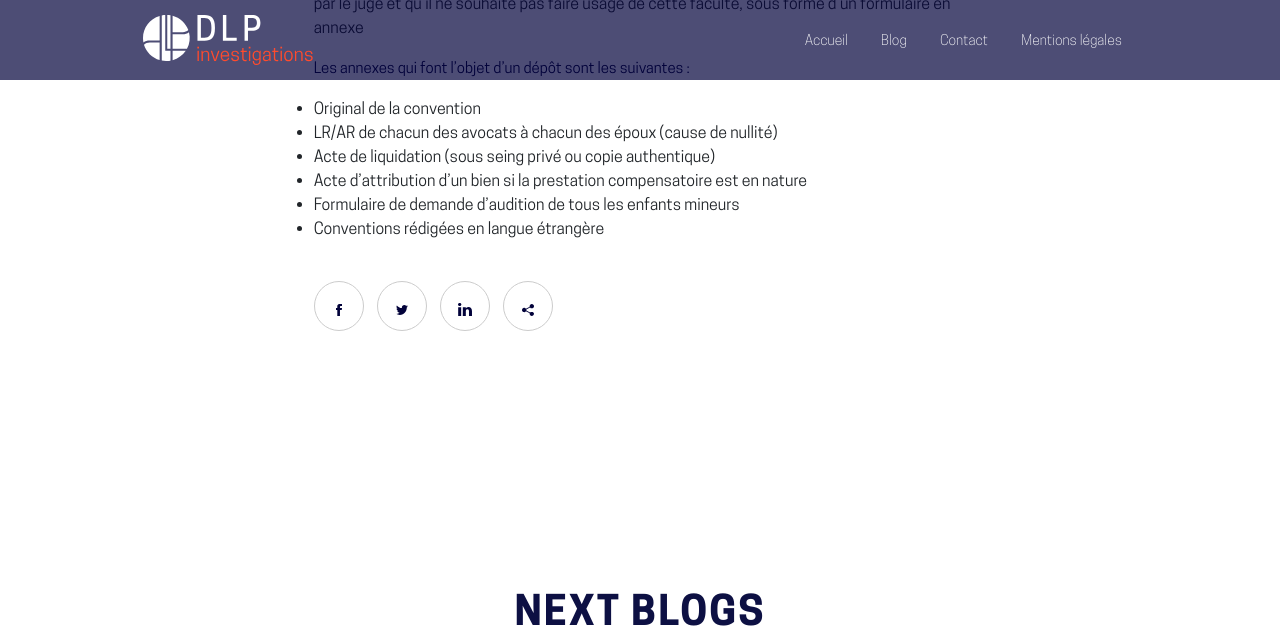
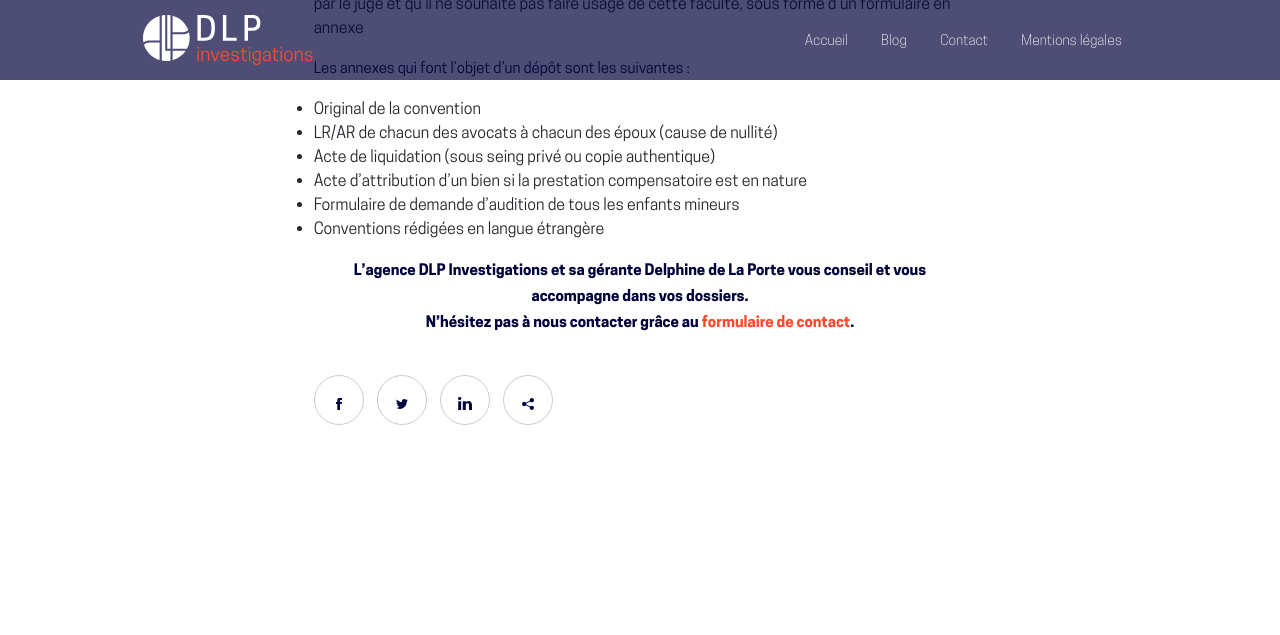
Before and after one commit to lobo-studio/dpl_investigation, a Jekyll site: the page built from _posts/2018-03-26-le-divorce-par-consentement-mutuel-ou-à-lamiable.md, in a window 1280 px wide and 900 px high, scrolled down 2257 px, cut to the strip 0-635 px from the top of the window. Built offline with Jekyll 4.4.1, drawn with Linux system fonts in a browser that asks for light colours; nearby versions of some CDN libraries; some of the changed text lies outside the part shown.

Commit message:
Moved '_posts/2018-03-26-le-divorce-par-consentement-mutuel-ou-à-lrsquoamiable.md' to '_posts/2018-03-26-le-divorce-par-consentement-mutuel-ou-à-lamiable.md' via CloudCannon

```diff
--- a/_posts/2018-03-26-le-divorce-par-consentement-mutuel-ou-à-lrsquoamiable.md
+++ b/_posts/2018-03-26-le-divorce-par-consentement-mutuel-ou-à-lamiable.md
@@ -1,6 +1,6 @@
 ---
 id: 244
-title: Le divorce par consentement mutuel ou à l&rsquo;amiable
+title: Le divorce par consentement mutuel ou à l'amiable
 date: 2018-03-26 10:00:00
 author: Delphine
 layout: post
@@ -83,3 +83,6 @@
 * Acte d’attribution d’un bien si la prestation compensatoire est en nature
 * Formulaire de demande d’audition de tous les enfants mineurs
 * Conventions r&eacute;dig&eacute;es en langue &eacute;trang&egrave;re
+
+**L'agence DLP Investigations et sa g&eacute;rante Delphine de La Porte vous conseil et vous accompagne dans vos dossiers.**<br>**N'h&eacute;sitez pas &agrave; nous contacter gr&acirc;ce au&nbsp;[formulaire de contact](https://dlp-investigations.fr/#contact).**
+{: .center-this-text}
```
